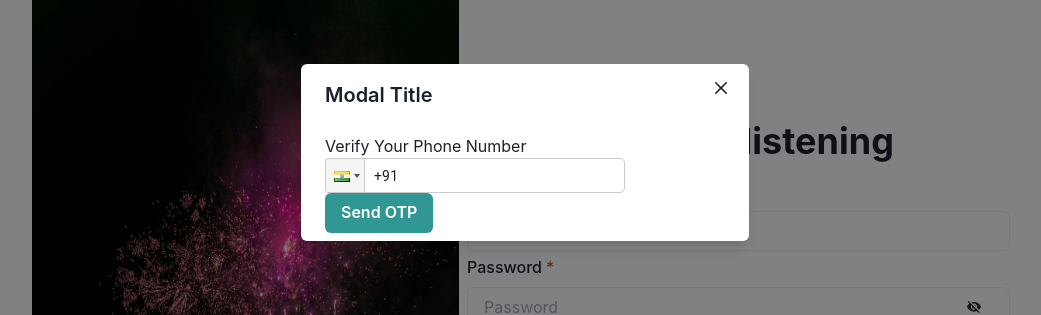
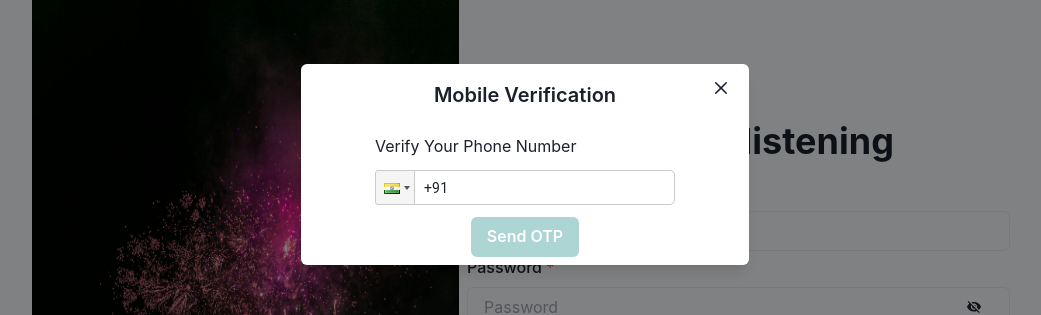
Before and after one commit to ParmeshwarMurmu/Music-Zone, a React (Create React App) app in the folder frontend/: page /signUp in a window 1280 px wide. Both pictures are taken after a click on the button "Sign up Using OTP". Shown: the top 315 px of the page, without its empty margins (115-1156 px from the left). Built offline with nearby package versions, Linux system fonts and the light colour scheme.

Commit message:
OTP_Authentication

```diff
--- a/frontend/src/Components/SignUp/OtpModal.tsx
+++ b/frontend/src/Components/SignUp/OtpModal.tsx
@@ -1,5 +1,5 @@
 
-import { Button, Input, Modal, ModalBody, ModalCloseButton, ModalContent, ModalFooter, ModalHeader, ModalOverlay, useDisclosure } from '@chakra-ui/react'
+import { Button, HStack, Input, Modal, ModalBody, ModalCloseButton, ModalContent, ModalFooter, ModalHeader, ModalOverlay, PinInput, PinInputField, useDisclosure } from '@chakra-ui/react'
 import React, { useState } from 'react'
 import { FcPhoneAndroid } from "react-icons/fc";
 import PhoneInput from 'react-phone-input-2'
@@ -17,7 +17,7 @@ export const OtpModal = () => {
     const { isOpen, onOpen, onClose } = useDisclosure();
     const [phone, setPhone] = useState<string>('');
     const [getOTP, setGetOTP] = useState<boolean>(false)
-    const [OTP, setOTP] = useState<number | null>()
+    const [OTP, setOTP] = useState<string>('')
     const [confirmationResult, setConfirmationResult] = useState<any>(null);
     const [getOtpLoding, setGetOtpLoading] = useState<boolean>(false)
 
@@ -56,9 +56,14 @@ export const OtpModal = () => {
 
     }
 
-    const handleVerifyOTP = (e: React.ChangeEvent<HTMLInputElement>) => {
-        setOTP(+e.target.value)
+    const handleVerifyOTPInput = (value: string, index: number) => {
+        const updatedOtp = OTP.split('');
+        updatedOtp[index] = value;
+        setOTP(updatedOtp.join(''));
     }
+
+    console.log("UserInput Otp", OTP);
+
 
     const verifyOTP = () => {
         console.log(OTP);
@@ -97,40 +102,62 @@ export const OtpModal = () => {
                 <Modal isOpen={isOpen} onClose={onClose}>
                     <ModalOverlay />
                     <ModalContent>
-                        <ModalHeader>Modal Title</ModalHeader>
+                        <ModalHeader className='text-center'>Mobile Verification</ModalHeader>
                         <ModalCloseButton onClick={() => { setGetOTP(false); setPhone('') }} />
-                        <ModalBody>
+                        <ModalBody className='flex justify-center items-center'>
                             {
                                 getOTP ? (
-                                    <div>
+                                    <div >
 
-                                        <p>OTP Verification</p>
-                                        <p>{`Enter the code from the SMS we sent to + ${phone}`}</p>
+                                        <p className='mb-3 text-center'>OTP Verification</p>
+                                        <p className='mb-3 text-center'>{`Enter the code from the SMS we sent to + ${phone}`}</p>
 
-                                        <Input placeholder='Enter OTP'
-                                            onChange={handleVerifyOTP}
+                                        <HStack className='mb-3 flex justify-center items-center'>
+                                            <PinInput size='md'>
+                                                {[0, 1, 2, 3, 4, 5].map((index) => (
+                                                    <PinInputField
+                                                    borderColor='grey'
+                                                        key={index}
+                                                        onChange={(e) => handleVerifyOTPInput(e.target.value, index)}
                                                     />
+                                                ))}
+                                            </PinInput>
+                                        </HStack>
+
+                                        {/* <Input placeholder='Enter OTP'
+                                            onChange={handleVerifyOTPInput}
+                                        /> */}
+                                        <div className='mb-3 mt-3 flex justify-center items-center'>
                                             <Button colorScheme='teal' size='md'
+
                                                 onClick={verifyOTP}
                                             >
                                                 Verify OTP
                                             </Button>
+
+                                        </div>
                                     </div>
                                 ) : (
                                     <div>
-                                        <p>Verify Your Phone Number</p>
+                                        <p className='mb-3'>Verify Your Phone Number</p>
                                         <PhoneInput
                                             country={'in'}
                                             value={phone} onChange={handlePhoneChange}
+
                                         />
 
 
-                                        <div id='recaptcha-container'></div>
+                                        <div id='recaptcha-container' className='mb-3 mt-3'></div>
+
+                                        <div className='flex justify-center items-center'>
+
                                             <Button colorScheme='teal' size='md'
                                                 onClick={onCaptchaVerify}
+                                                isDisabled={(phone === '' || phone.length <= 10) ? true : false}
                                             >
                                                 Send OTP
                                             </Button>
+                                        </div>
                                     </div>
                                 )
                             }
```
Lines whose indentation alone changed are shown as unchanged.
